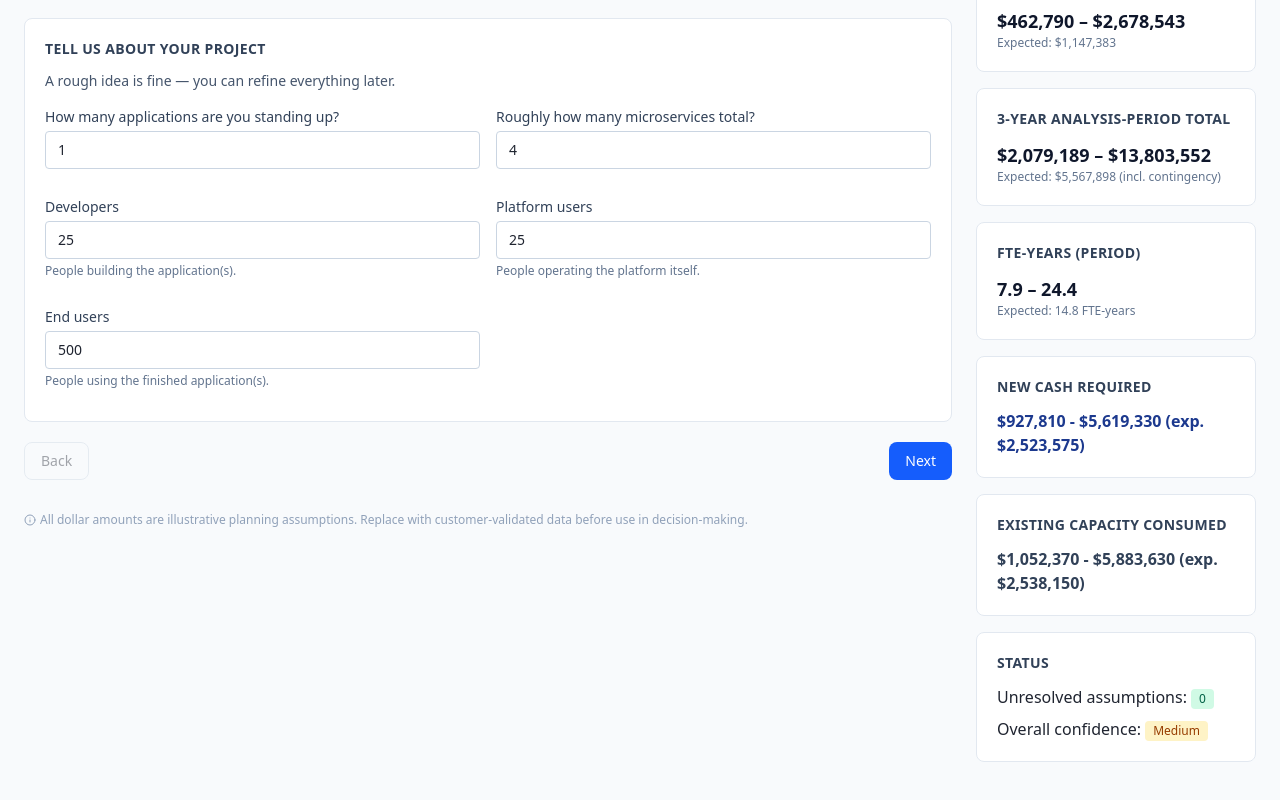
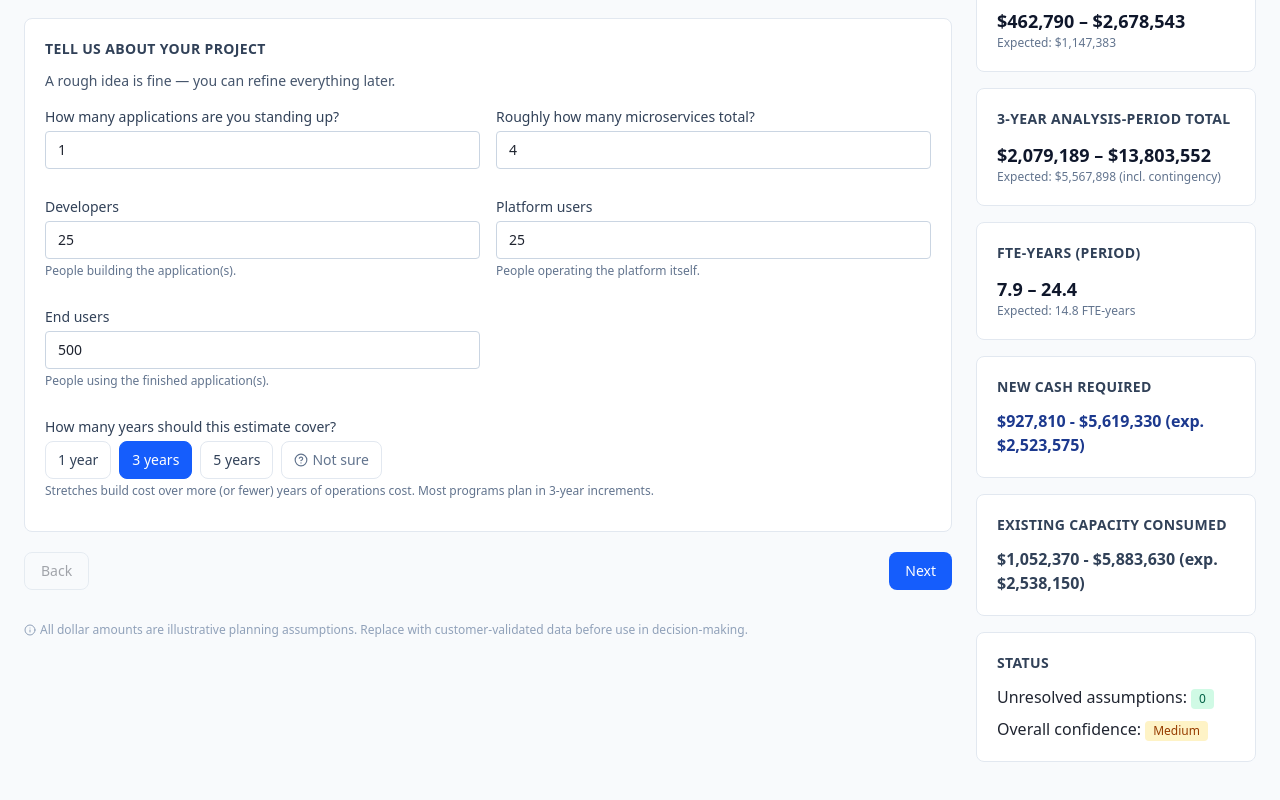
Before and after one commit to coreymizzou/diy_estimator, a React (Vite) app: page / in a window 1280 px wide. Shown: the part 529-1329 px from the top of the page. Built offline with nearby package versions, Linux system fonts and the light colour scheme.

Commit message:
Add analysis period question to guided wizard

```diff
--- a/src/components/GuidedWizard.tsx
+++ b/src/components/GuidedWizard.tsx
@@ -161,6 +161,18 @@ export default function GuidedWizard({ scenario, onChange, onApplyPreset, onFini
               <NumberInput value={p.numEndUsers} min={0} onChange={e => set('numEndUsers', Number(e.target.value))} />
             </Field>
           </div>
+          <div className="mt-4">
+            <ChoiceGroup
+              label="How many years should this estimate cover?"
+              hint="Stretches build cost over more (or fewer) years of operations cost. Most programs plan in 3-year increments."
+              options={['1 year', '3 years', '5 years'] as const}
+              value={p.analysisPeriod === 'Custom' ? '3 years' : p.analysisPeriod}
+              moderateValue="3 years"
+              onChange={v => set('analysisPeriod', v)}
+              unsure={unsureFields.has('analysisPeriod')}
+              onUnsureChange={v => toggleUnsure('analysisPeriod', v)}
+            />
+          </div>
         </Card>
       )}
 
```
